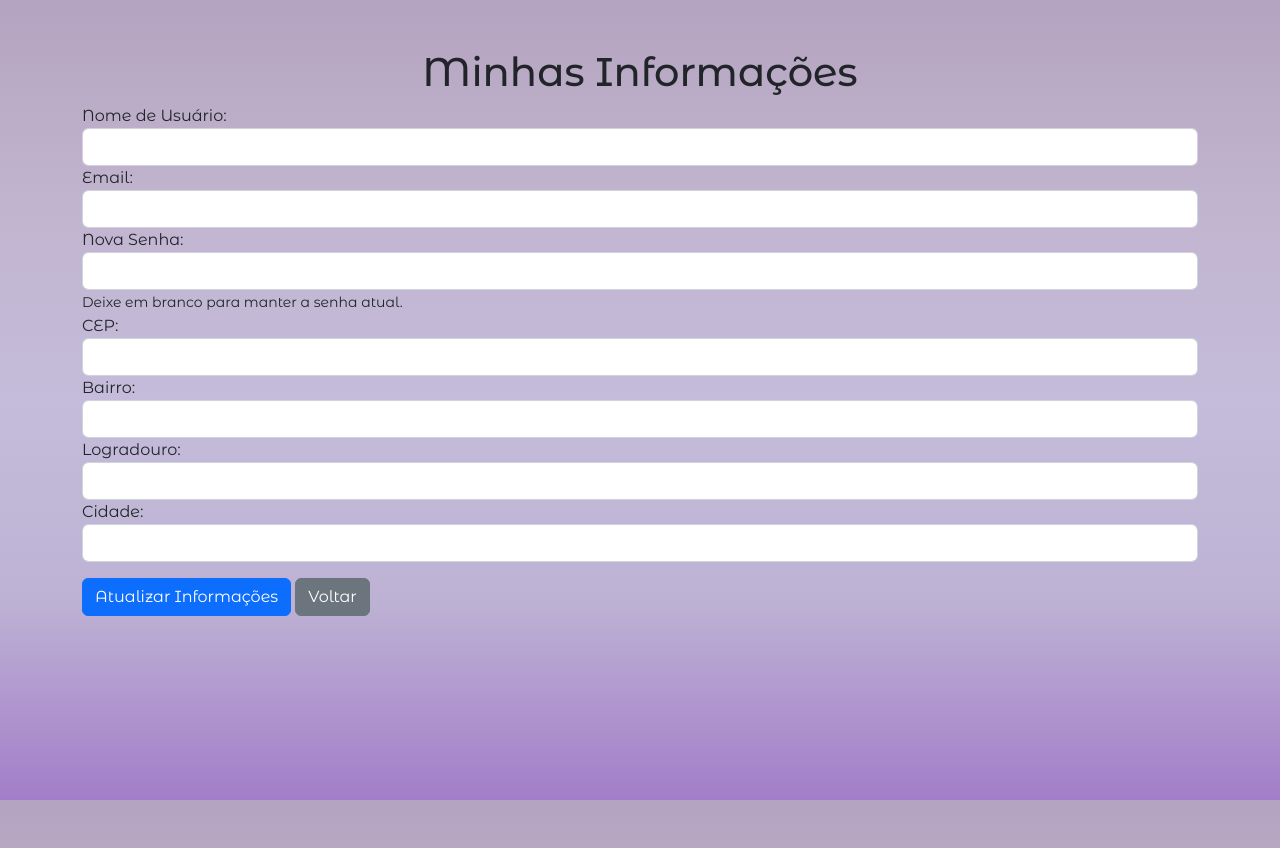
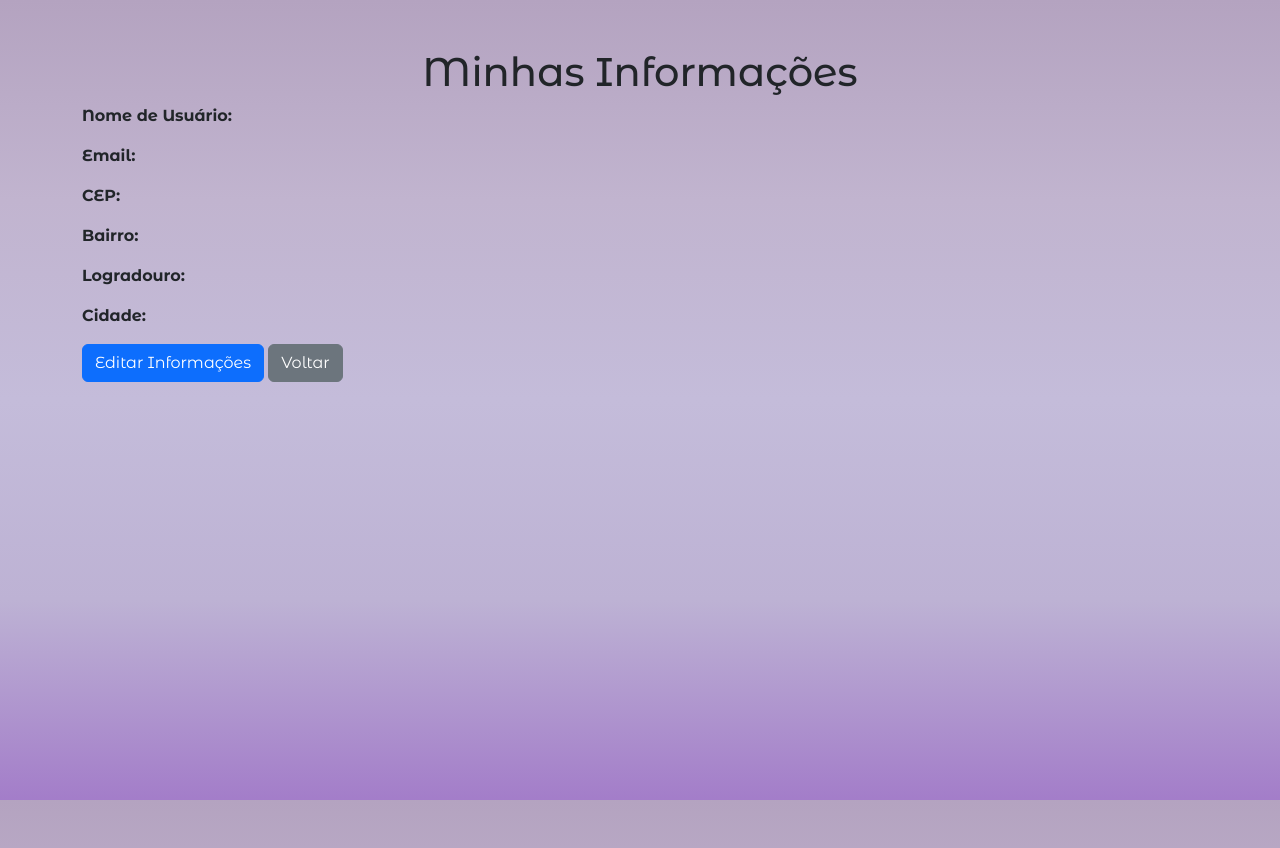
Before and after one commit to LuisHenriqueFV/achados_perdidos, a PHP site: page /minhas_informacoes.php in a window 1280 px wide. Run offline with PHP 8.4, Linux system fonts and the light colour scheme; the visitor is signed in with stand-in values (Sample User, id 1); tables that the repository leaves empty or names only in its code hold one stand-in row (values such as "Sample post"); some libraries are stand-ins or nearby versions.

Commit message:
qualquer commit

```diff
--- a/minhas_informacoes.php
+++ b/minhas_informacoes.php
@@ -8,75 +8,26 @@ $userId = $_SESSION["codpessoa"];
 $consulta = $pdo->prepare('SELECT * FROM pessoa WHERE codpessoa = ?');
 $consulta->execute([$userId]);
 $usuario = $consulta->fetch();
-
-if ($_SERVER["REQUEST_METHOD"] == "POST") {
-    $nome = $_POST["nome"];
-    $email = $_POST["email"];
-    $novaSenha = $_POST["nova_senha"];
-    $cep = $_POST["cep"];
-    $bairro = $_POST["bairro"];
-    $logradouro = $_POST["logradouro"];
-    $cidade = $_POST["cidade"];
-
-    // Verifica se a nova senha foi fornecida
-    if (!empty($novaSenha)) {
-        // Criptografa a nova senha
-        $senhaHash = password_hash($novaSenha, PASSWORD_DEFAULT);
-    } else {
-        // Se a senha não foi fornecida, mantém a senha existente
-        $senhaHash = $usuario["senha"];
-    }
-
-    // Atualiza as informações na tabela pessoa
-    $atualizaInfo = $pdo->prepare('UPDATE pessoa SET nome = ?, email = ?, senha = ?, cep = ?, bairro = ?, logradouro = ?, cidade = ? WHERE codpessoa = ?');
-    $atualizaInfo->execute([$nome, $email, $senhaHash, $cep, $bairro, $logradouro, $cidade, $userId]);
-
-    echo "Informações atualizadas com sucesso!";
-}
-
 ?>
 
 <body>
     <main class="container mt-5">
         <div class="forms">
             <h1 class="text-center">Minhas Informações</h1>
-            <form method="POST">
-                <div class="row justify-content-center">
-                    <div class="col-md-12">
-                        <label for="nome">Nome de Usuário:</label>
-                        <input type="text" name="nome" class="form-control" value="<?php echo $usuario["nome"]; ?>" required>
-                    </div>
-                    <div class="col-md-12">
-                        <label for="email">Email:</label>
-                        <input type="email" name="email" class="form-control" value="<?php echo $usuario["email"]; ?>" required>
-                    </div>
-                    <div class="col-md-12">
-                        <label for="nova_senha">Nova Senha:</label>
-                        <input type="password" name="nova_senha" class="form-control">
-                        <small>Deixe em branco para manter a senha atual.</small>
-                    </div>
-                    <div class="col-md-12">
-                        <label for="cep">CEP:</label>
-                        <input type="text" name="cep" class="form-control" value="<?php echo $usuario["cep"]; ?>">
-                    </div>
-                    <div class="col-md-12">
-                        <label for="bairro">Bairro:</label>
-                        <input type="text" name="bairro" class="form-control" value="<?php echo $usuario["bairro"]; ?>">
-                    </div>
-                    <div class="col-md-12">
-                        <label for="logradouro">Logradouro:</label>
-                        <input type="text" name="logradouro" class="form-control" value="<?php echo $usuario["logradouro"]; ?>">
-                    </div>
-                    <div class="col-md-12">
-                        <label for="cidade">Cidade:</label>
-                        <input type="text" name="cidade" class="form-control" value="<?php echo $usuario["cidade"]; ?>">
-                    </div>
+            <div class="row justify-content-center">
+                <div class="col-md-12">
+                    <p><strong>Nome de Usuário:</strong> <?php echo $usuario["nome"]; ?></p>
+                    <p><strong>Email:</strong> <?php echo $usuario["email"]; ?></p>
+                    <p><strong>CEP:</strong> <?php echo $usuario["cep"]; ?></p>
+                    <p><strong>Bairro:</strong> <?php echo $usuario["bairro"]; ?></p>
+                    <p><strong>Logradouro:</strong> <?php echo $usuario["logradouro"]; ?></p>
+                    <p><strong>Cidade:</strong> <?php echo $usuario["cidade"]; ?></p>
                 </div>
-                <div class="mt-3">
-                    <button type="submit" class="btn btn-primary">Atualizar Informações</button>
+                <div class="col-md-12">
+                    <a class="btn btn-primary" href="editar_minhas_informacoes.php" role="button">Editar Informações</a>
                     <a class="btn btn-secondary" href="perfil_usuario.php" role="button">Voltar</a>
                 </div>
-            </form>
+            </div>
         </div>
     </main>
 </body>
--- a/perfil_usuario.php
+++ b/perfil_usuario.php
@@ -49,7 +49,6 @@ if ($_SERVER["REQUEST_METHOD"] == "POST" && isset($_FILES["imagem"])) {
                 </div>
             </div>
             <div class="mt-3">
-                <a class="btn btn-primary" href="alterar_Senha.php" role="button">Alterar Senha</a>
                 <a class="btn btn-primary" href="endereco.php" role="button">Cadastrar Endereço</a>
                 <a class="btn btn-primary" href="minhas_informacoes.php" role="button">Minhas Informações</a>
 
```
Also changed, not shown: alterar_senha.php (deleted, +0 -45 lines), editar_minhas_informacoes.php (added, +88 -0 lines), index.php (indentation only).
